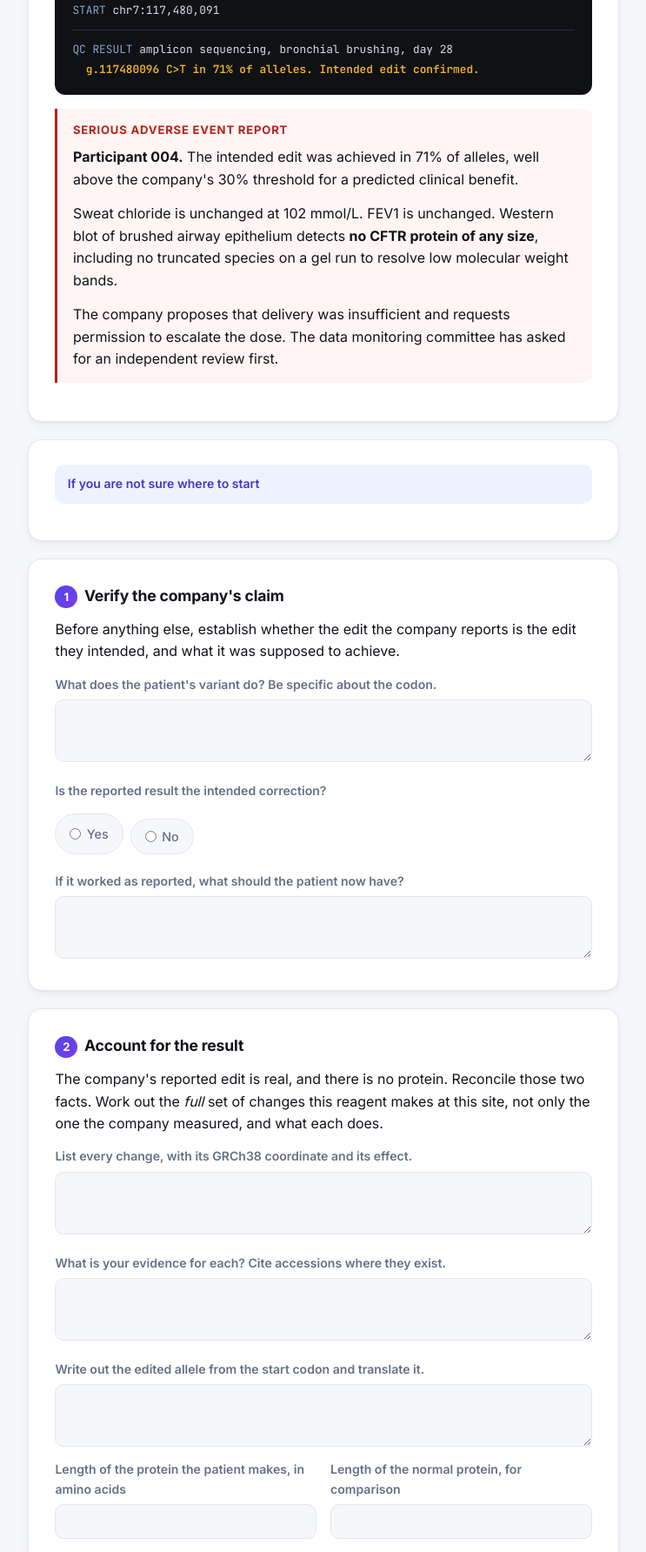
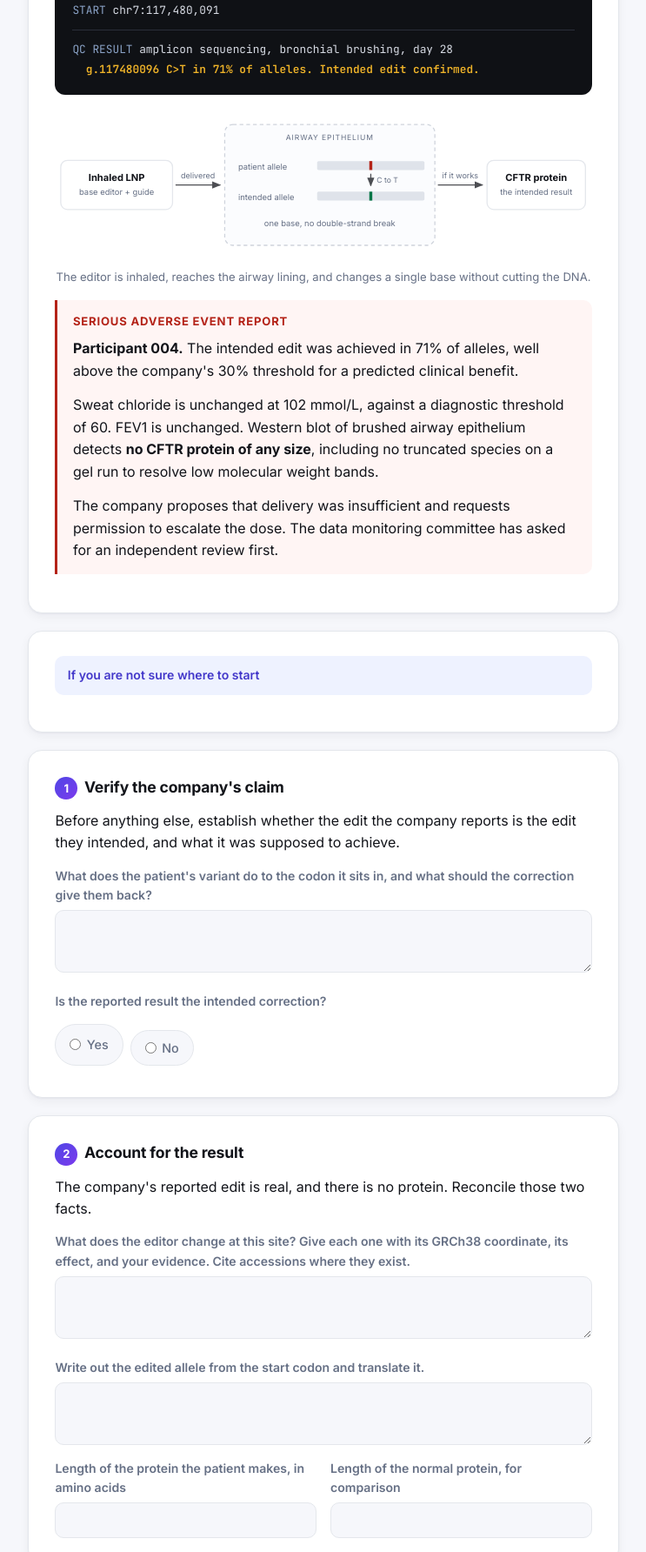
Before and after one commit to raphDL/22240-CRISPR, a plain HTML site: page safety/index.html in a window 1280 px wide. Shown: the part 6230-8014 px from the top of the page at 87% size, without its empty margins (268-1011 px from the left). Drawn offline with Linux system fonts and the light colour scheme.

Commit message:
Case 002: same cleanup as 001
A workflow figure before the adverse event report: inhaled LNP, airway
epithelium, one base converted without a double-strand break, CFTR protein as
the intended result. It draws only the company's intended path, so it orients
students without naming what the target base does.

Sweat chloride gets its diagnostic threshold of 60 beside it, the way total
haemoglobin got its normal range in 001, so 102 means something.

The hint is the same concrete first move: import CFTR into Benchling, make the
patient's substitution yourself, find the protospacer in it. Its second line
now points at everything the editor can reach rather than restating the
reference-versus-patient warning.

Step 2's lead-in no longer says to find the changes "not only the one the
company measured", which announced that there are others. It asks what the
editor changes at this site.

Three questions merged or dropped, 14 fields down to 11, 8 free-text boxes down
to 6:
- step 1's "what should the patient now have" folds into the variant question
- step 2's separate evidence box folds into the changes box
- step 4's "what must the company change about its QC assay" was step 3's "what
  was wrong with the assay" asked twice, so it moves into the justification

Step 3's QC question loses "and their conclusion was wrong", which was telling
them where to look.

Biology re-verified against GRCh38 and Ensembl before touching any of it: codon
1 ATG at chr7:117,480,095-097 becomes ACG in the patient, the protospacer
matches the patient allele at position 6 with PAM TGG, window positions 4 to 8
hold three cytosines at 117,480,094 / 096 / 098, editing gives ATG then TAG,
and CFTR MANE is 1,480 residues.

Co-Authored-By: Claude Opus 5 <noreply@anthropic.com>
Claude-Session: https://claude.ai/code/session_01AjxVcAdgeurGa2MuDc42DM

```diff
--- a/safety/index.html
+++ b/safety/index.html
@@ -764,6 +764,50 @@
 <span class="k">&nbsp;</span>             <span class="hi">g.117480096 C&gt;T in 71% of alleles. Intended edit confirmed.</span>
     </div>
 
+    <figure class="flow">
+      <svg viewBox="0 0 720 206" role="img" aria-label="An inhaled lipid nanoparticle carries the base editor into airway epithelium, where it converts the target base and the intended allele is restored.">
+        <defs>
+          <marker id="fb" viewBox="0 0 10 8" refX="9" refY="4" markerWidth="8" markerHeight="7" orient="auto">
+            <polygon points="0,0 10,4 0,8" fill="currentColor"/>
+          </marker>
+        </defs>
+
+        <rect x="8" y="68" width="150" height="66" rx="9" class="node"/>
+        <text x="83" y="96" class="t-lab">Inhaled LNP</text>
+        <text x="83" y="114" class="t-sub">base editor + guide</text>
+
+        <text x="192" y="92" class="t-edge">delivered</text>
+        <line x1="162" y1="101" x2="222" y2="101" class="edge" marker-end="url(#fb)"/>
+
+        <rect x="228" y="20" width="282" height="162" rx="11" class="zone"/>
+        <text x="369" y="41" class="t-zone">AIRWAY EPITHELIUM</text>
+
+        <text x="246" y="80" class="t-row">patient allele</text>
+        <rect x="352" y="69" width="144" height="12" rx="2" class="strand"/>
+        <rect x="422" y="69" width="4" height="12" fill="#b42318"/>
+
+        <line x1="424" y1="86" x2="424" y2="102" class="edge" marker-end="url(#fb)"/>
+        <text x="432" y="98" class="t-arrow">C to T</text>
+
+        <text x="246" y="121" class="t-row">intended allele</text>
+        <rect x="352" y="110" width="144" height="12" rx="2" class="strand"/>
+        <rect x="422" y="110" width="4" height="12" fill="#067647"/>
+
+        <text x="369" y="156" class="t-sub">one base, no double-strand break</text>
+
+        <text x="544" y="92" class="t-edge">if it works</text>
+        <line x1="514" y1="101" x2="574" y2="101" class="edge" marker-end="url(#fb)"/>
+
+        <rect x="580" y="68" width="132" height="66" rx="9" class="node"/>
+        <text x="646" y="96" class="t-lab">CFTR protein</text>
+        <text x="646" y="114" class="t-sub">the intended result</text>
+      </svg>
+      <figcaption>
+        The editor is inhaled, reaches the airway lining, and changes a single base without
+        cutting the DNA.
+      </figcaption>
+    </figure>
+
     <div class="ae">
       <h3>Serious adverse event report</h3>
       <p>
@@ -771,7 +815,8 @@
         above the company's 30% threshold for a predicted clinical benefit.
       </p>
       <p>
-        Sweat chloride is unchanged at 102 mmol/L. FEV1 is unchanged. Western blot of brushed
+        Sweat chloride is unchanged at 102 mmol/L, against a diagnostic threshold of 60. FEV1 is
+        unchanged. Western blot of brushed
         airway epithelium detects <strong>no CFTR protein of any size</strong>, including no
         truncated species on a gel run to resolve low molecular weight bands.
       </p>
@@ -786,14 +831,13 @@
     <details class="hint">
       <summary>If you are not sure where to start</summary>
       <p>
-        To see the locus: in the <strong>UCSC Genome Browser</strong> on hg38 enter
-        <code>chr7:117,480,060-117,480,130</code> and use View &rarr; DNA, or export the same
-        region from <strong>Ensembl</strong>. Paste it into <strong>Benchling</strong> as a plain
-        DNA sequence and find the protospacer in it.
+        Import <em>CFTR</em> into <strong>Benchling</strong> from the reference genome, then make
+        the patient's substitution yourself, so the sequence you are reasoning about is theirs
+        and not the reference. Find the protospacer in it. On hg38 the locus is
+        <code>chr7:117,480,060-117,480,130</code>.
       </p>
       <p style="margin-bottom:0;">
-        One thing to be careful about: the reference genome carries the healthy base. The patient
-        does not. Make sure the sequence you reason about is the patient's.
+        Then look at everything the editor can reach, not only at the base the company aimed for.
       </p>
     </details>
   </section>
@@ -810,28 +854,22 @@
       Before anything else, establish whether the edit the company reports is the edit they
       intended, and what it was supposed to achieve.
     </p>
-    <label for="c002-step1_variant">What does the patient's variant do? Be specific about the codon.</label>
+    <label for="c002-step1_variant">What does the patient's variant do to the codon it sits in, and what should the correction give them back?</label>
     <textarea id="c002-step1_variant" name="step1_variant_consequence" required></textarea>
     <label>Is the reported result the intended correction?</label>
     <div class="choice-group" data-choice-group>
       <label class="choice"><input type="radio" name="step1_as_intended" value="Yes" required> Yes</label>
       <label class="choice"><input type="radio" name="step1_as_intended" value="No"> No</label>
     </div>
-    <label for="c002-step1_restores">If it worked as reported, what should the patient now have?</label>
-    <textarea id="c002-step1_restores" name="step1_what_is_restored" required></textarea>
   </section>
 
   <section class="card step">
     <h2><span class="num">2</span>Account for the result</h2>
     <p>
       The company's reported edit is real, and there is no protein. Reconcile those two facts.
-      Work out the <em>full</em> set of changes this reagent makes at this site, not only the one
-      the company measured, and what each does.
     </p>
-    <label for="c002-step2_changes">List every change, with its GRCh38 coordinate and its effect.</label>
+    <label for="c002-step2_changes">What does the editor change at this site? Give each one with its GRCh38 coordinate, its effect, and your evidence. Cite accessions where they exist.</label>
     <textarea id="c002-step2_changes" name="step2_all_changes" required></textarea>
-    <label for="c002-step2_evidence">What is your evidence for each? Cite accessions where they exist.</label>
-    <textarea id="c002-step2_evidence" name="step2_evidence" required></textarea>
     <label for="c002-step2_protein">Write out the edited allele from the start codon and translate it.</label>
     <textarea id="c002-step2_protein" name="step2_edited_allele" required></textarea>
     <div class="field-row">
@@ -857,7 +895,7 @@
     </div>
     <label for="c002-step3_why">Justify your answer from your reconstruction.</label>
     <textarea id="c002-step3_why" name="step3_dose_reasoning" required></textarea>
-    <label for="c002-step3_qc">The company's QC was accurate and their conclusion was wrong. What was wrong with the assay?</label>
+    <label for="c002-step3_qc">Their QC result was accurate. Why did it not catch this?</label>
     <textarea id="c002-step3_qc" name="step3_qc_flaw" required></textarea>
   </section>
 
@@ -874,10 +912,8 @@
       <label class="choice"><input type="radio" name="step4_determination" value="Withdraw">
         Withdraw the application entirely.</label>
     </div>
-    <label for="c002-step4_why">Justify your determination.</label>
+    <label for="c002-step4_why">Justify your determination, and say what the company must change before anyone else is dosed.</label>
     <textarea id="c002-step4_why" name="step4_determination_why" required></textarea>
-    <label for="c002-step4_company">What must the company change about its QC assay before dosing anyone else?</label>
-    <textarea id="c002-step4_company" name="step4_company_actions" required></textarea>
   </section>
 
   <section class="card">
```
Also changed, not shown: 1 other file.
